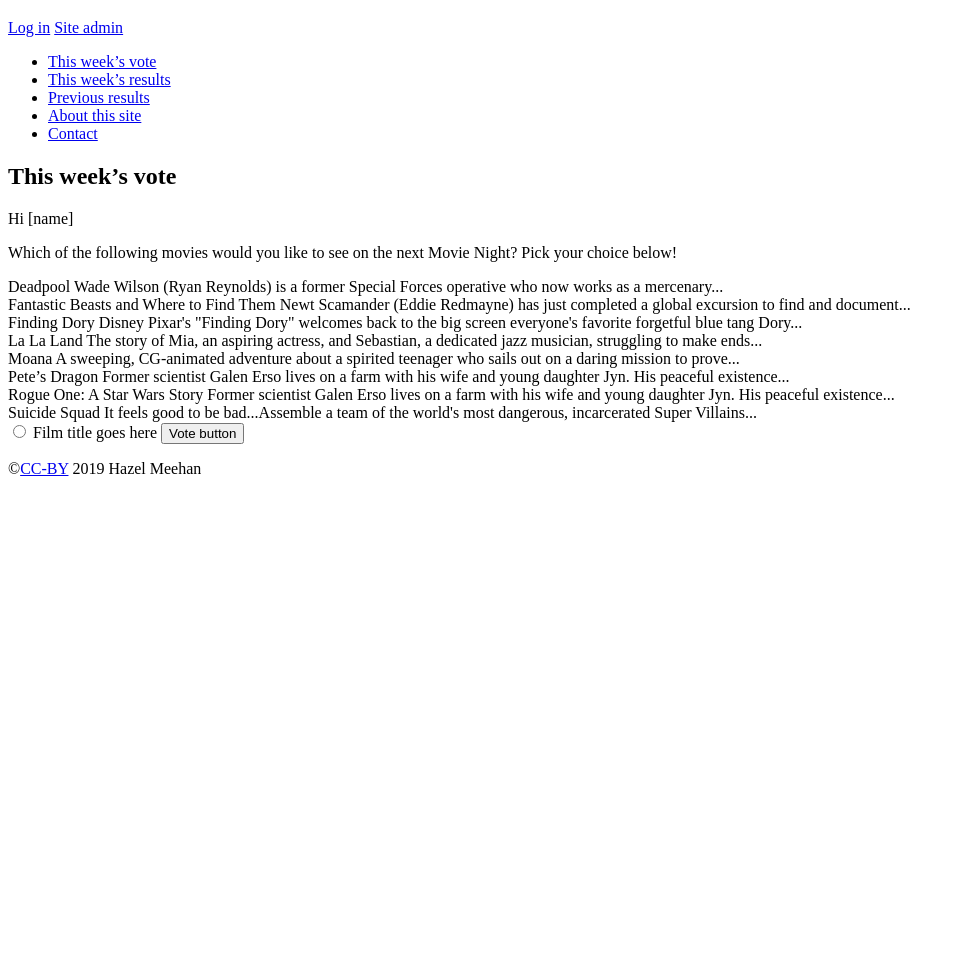
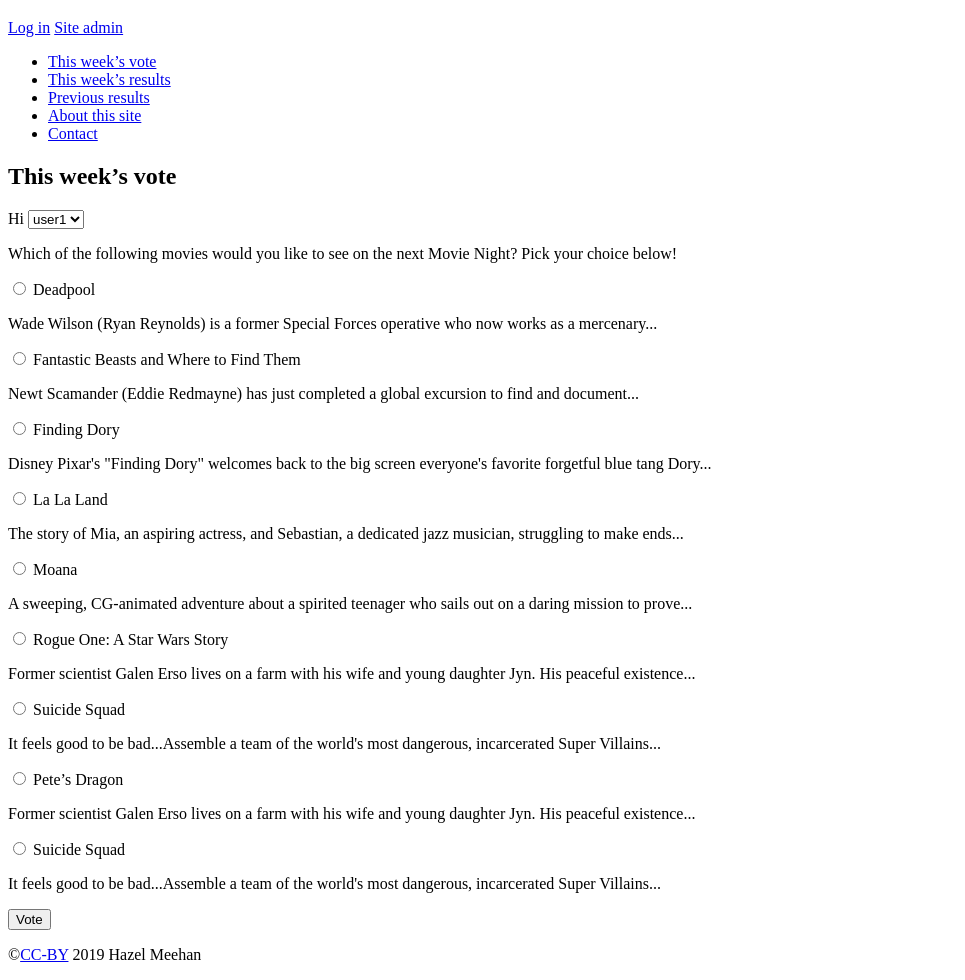
Before and after one commit to A-Small-Being/movie-night-vote, a plain HTML site: page index.html in a window 1280 px wide. Shown: the part 61-1041 px from the top of the page, without its empty margins (0-965 px from the left). Before the commit the page ends 800 px from the top, so only its background shows below. Drawn offline with Linux system fonts and the light colour scheme.

Commit message:
more idex

```diff
--- a/index.html
+++ b/index.html
@@ -30,48 +30,89 @@
   <div class="content">
     <h2>This week’s vote</h2>
 
-    <p>Hi [name]</p>
+    <p>Hi
+      <select>
+        <option value="user1">user1</option>
+        <option value="user1">user2</option>
+      </select>
+    </p>
 
     <p>Which of the following movies would you like to see on the next Movie Night? Pick your choice below!</p>
 
     <div class="movie">
-    Deadpool
-    Wade Wilson (Ryan Reynolds) is a former Special Forces operative who now works as a mercenary...
-
-    <div class="movie">
-      Fantastic Beasts and Where to Find Them
-      Newt Scamander (Eddie Redmayne) has just completed a global excursion to find and document...
+      <label for="vote_1">
+        <input type="radio" id="vote" value="1" name="vote">
+        <span>Deadpool</span>
+      </label>
+      <p>Wade Wilson (Ryan Reynolds) is a former Special Forces operative who now works as a mercenary...</p>
     </div>
 
     <div class="movie">
-      Finding Dory
-      Disney Pixar's "Finding Dory" welcomes back to the big screen everyone's favorite forgetful blue tang Dory...
+      <label for="vote_1">
+        <input type="radio" id="vote" value="1" name="vote">
+        <span>Fantastic Beasts and Where to Find Them</span>
+      </label>
+      <p>Newt Scamander (Eddie Redmayne) has just completed a global excursion to find and document...</p>
     </div>
+
     <div class="movie">
-      La La Land
-      The story of Mia, an aspiring actress, and Sebastian, a dedicated jazz musician, struggling to make ends...
+      <label for="vote_1">
+        <input type="radio" id="vote" value="1" name="vote">
+        <span>Finding Dory</span>
+      </label>
+      <p>Disney Pixar's "Finding Dory" welcomes back to the big screen everyone's favorite forgetful blue tang Dory...</p>
     </div>
+
     <div class="movie">
-      Moana
-      A sweeping, CG-animated adventure about a spirited teenager who sails out on a daring mission to prove...
+      <label for="vote_1">
+        <input type="radio" id="vote" value="1" name="vote">
+        <span>La La Land</span>
+      </label>
+      <p>The story of Mia, an aspiring actress, and Sebastian, a dedicated jazz musician, struggling to make ends...</p>
     </div>
+
     <div class="movie">
-      Pete’s Dragon
-      Former scientist Galen Erso lives on a farm with his wife and young daughter Jyn. His peaceful existence...
+      <label for="vote_1">
+        <input type="radio" id="vote" value="1" name="vote">
+        <span>Moana</span>
+      </label>
+      <p>A sweeping, CG-animated adventure about a spirited teenager who sails out on a daring mission to prove...</p>
     </div>
+
     <div class="movie">
-      Rogue One: A Star Wars Story
-      Former scientist Galen Erso lives on a farm with his wife and young daughter Jyn. His peaceful existence...
+      <label for="vote_1">
+        <input type="radio" id="vote" value="1" name="vote">
+        <span>Rogue One: A Star Wars Story</span>
+      </label>
+      <p>Former scientist Galen Erso lives on a farm with his wife and young daughter Jyn. His peaceful existence...</p>
     </div>
+
     <div class="movie">
-      Suicide Squad
-      It feels good to be bad...Assemble a team of the world's most dangerous, incarcerated Super Villains...
+      <label for="vote_1">
+        <input type="radio" id="vote" value="1" name="vote">
+        <span>Suicide Squad</span>
+      </label>
+      <p>It feels good to be bad...Assemble a team of the world's most dangerous, incarcerated Super Villains...</p>
     </div>
-    <label for="vote_1">
-      <input type="radio" id="vote_1" name="vote">
-      <span>Film title goes here</span>
-    </label>
-    <button>Vote button</button>
+
+    <div class="movie">
+      <label for="vote_1">
+        <input type="radio" id="vote" value="1" name="vote">
+        <span>Pete’s Dragon</span>
+      </label>
+      <p>Former scientist Galen Erso lives on a farm with his wife and young daughter Jyn. His peaceful existence...</p>
+    </div>
+
+    <div class="movie">
+      <label for="vote_1">
+        <input type="radio" id="vote" value="1" name="vote">
+        <span>Suicide Squad</span>
+      </label>
+      <p>It feels good to be bad...Assemble a team of the world's most dangerous, incarcerated Super Villains...</p>
+    </div>
+
+
+    <input type="submit" value="Vote">
   </div>
   <!-- MAIN CONTENT end -->
   <footer>
```
